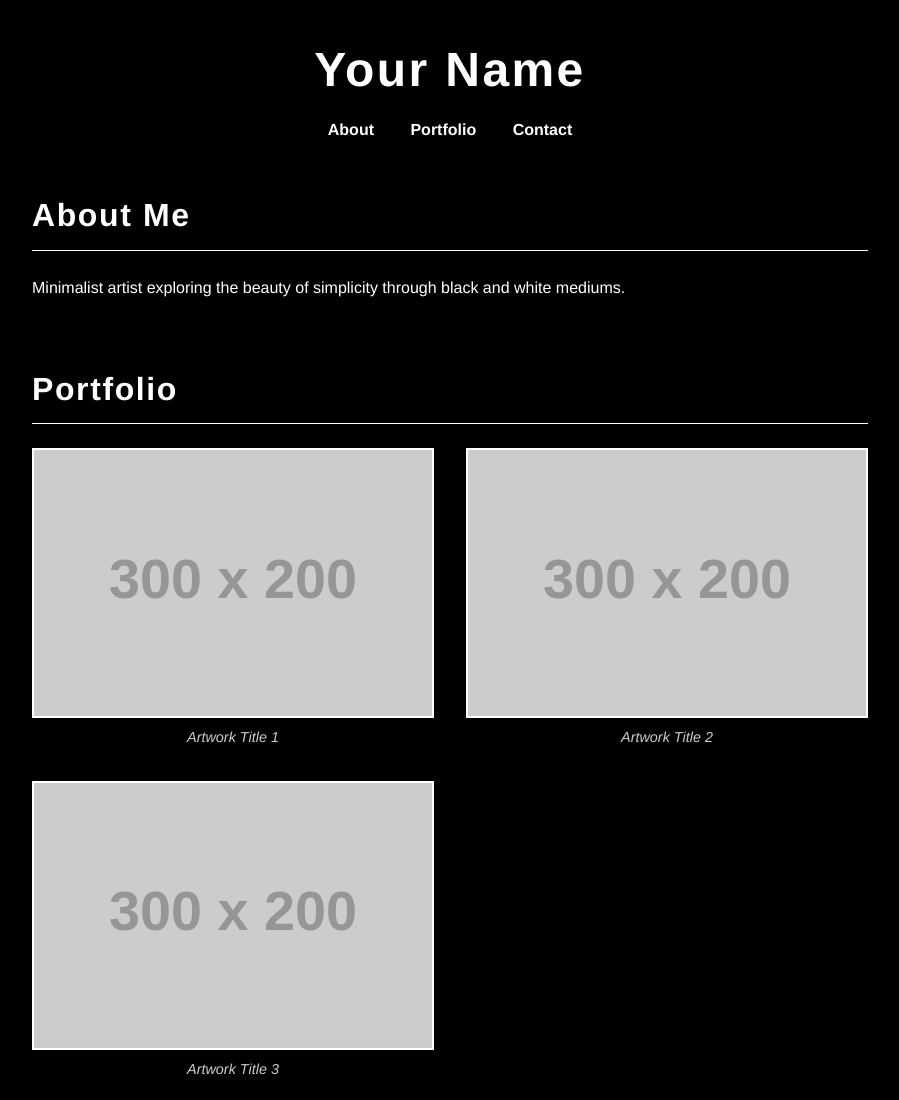
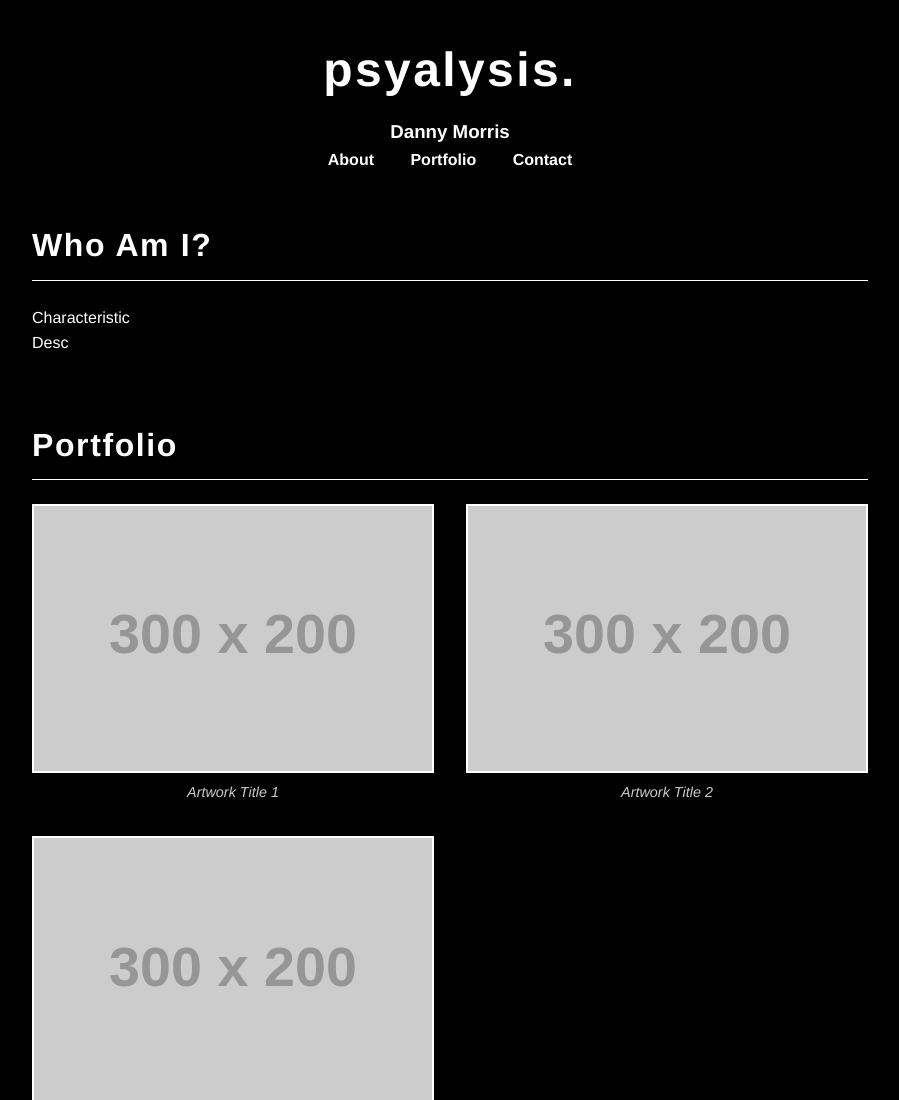
Before and after one commit to psyalysis/portfolio, a plain HTML site: page index.html in a window 1280 px wide. Shown: the top 1100 px of the page, without its empty margins (190-1089 px from the left). Drawn offline with Linux system fonts and the light colour scheme; placeholder pictures from the web are drawn by us.

Commit message:
Update index.html

```diff
--- a/index.html
+++ b/index.html
@@ -3,12 +3,13 @@
 <head>
   <meta charset="UTF-8" />
   <meta name="viewport" content="width=device-width, initial-scale=1" />
-  <title>Artsy Portfolio</title>
+  <title>psyalysis</title>
   <link rel="stylesheet" href="styles.css" />
 </head>
 <body>
   <header>
-    <h1>Your Name</h1>
+    <h1>psyalysis.</h1>
+    <h3>Danny Morris</h3>
     <nav>
       <a href="#about">About</a>
       <a href="#portfolio">Portfolio</a>
@@ -18,8 +19,9 @@
 
   <main>
     <section id="about">
-      <h2>About Me</h2>
-      <p>Minimalist artist exploring the beauty of simplicity through black and white mediums.</p>
+      <h2>Who Am I?</h2>
+      <p id="characteristic">Characteristic</p>
+      <p id="traitDescription">Desc</p>
     </section>
 
     <section id="portfolio">
```
